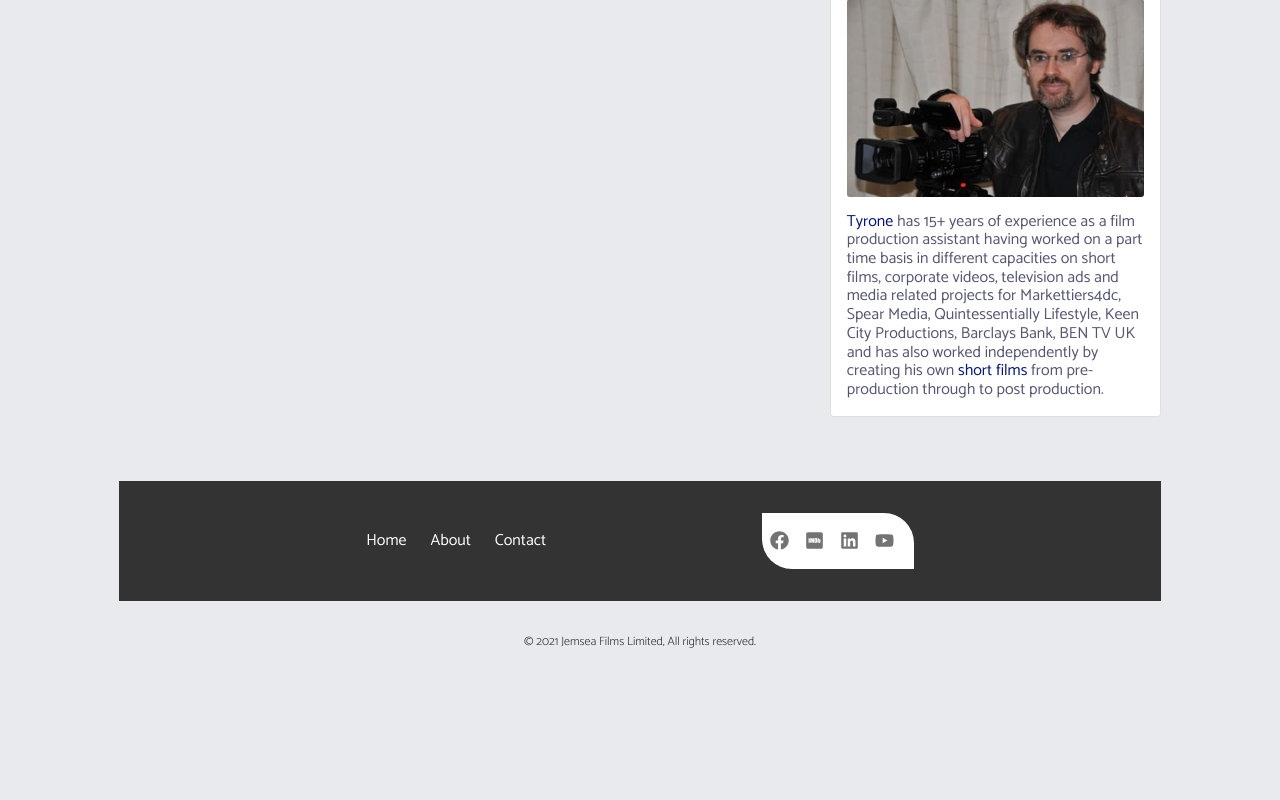
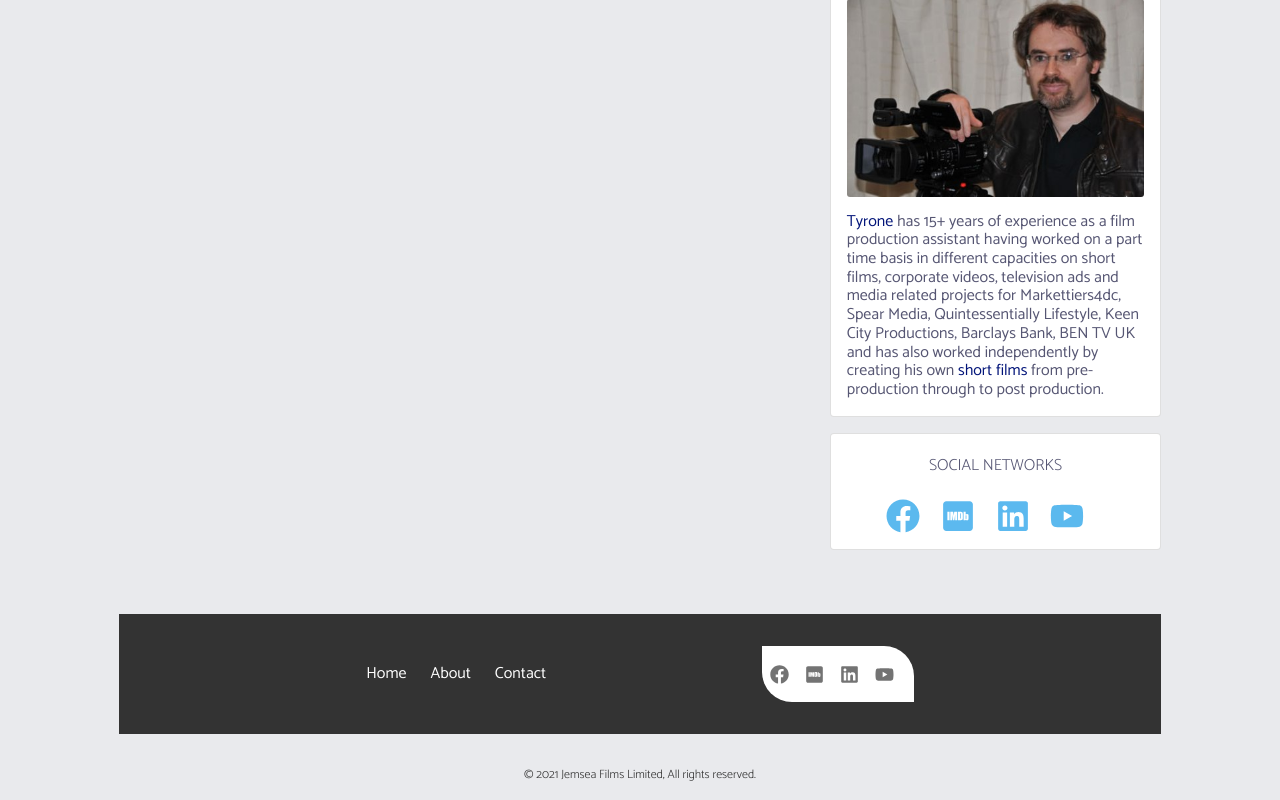
Before and after one commit to johnclamy/nextjs-blog, a Next.js app: page / in a window 1280 px wide. Shown: the part 1385-2185 px from the top of the page. Before the commit the page ends 2052 px from the top, so only its background shows below. Built offline with nearby package versions, Linux system fonts and the light colour scheme.

Commit message:
add social icons to sidebar

```diff
--- /dev/null
+++ b/components/SocialIconsSummary.js
@@ -0,0 +1,34 @@
+import Card from 'react-bootstrap/Card'
+import {
+  FaFacebook,
+  FaImdb,
+  FaLinkedin,
+  FaYoutube
+} from 'react-icons/fa'
+
+import * as SOCIAL from './SocialIcons'
+import styles from './SocialIconsSummary.module.css'
+
+export default function SocialIconsSummary () {
+  return (
+    <Card className={styles.social_icons_summary}>
+      <Card.Body>
+        <Card.Title className={styles.social_icons_summary_title}>social networks</Card.Title>
+        <Card.Text className={styles.social_icons_summary_icons}>
+          <a href={SOCIAL.FACEBOOK}>
+            <FaFacebook title='Facebook' />
+          </a>
+          <a href={SOCIAL.IMDB}>
+            <FaImdb title='Internet Movie Database' />
+          </a>
+          <a href={SOCIAL.LINKED_IN}>
+            <FaLinkedin title='LinkedIn' />
+          </a>
+          <a href={SOCIAL.YOUTUBE}>
+            <FaYoutube title='YouTube' />
+          </a>
+        </Card.Text>
+      </Card.Body>
+    </Card>
+  )
+}
--- /dev/null
+++ b/components/SocialIconsSummary.module.css
@@ -0,0 +1,32 @@
+.social_icons_summary {
+  margin-top: var(--margin);
+}
+
+.social_icons_summary_title {
+  font-size: var(--font-size);
+  font-weight: var(--font-weight-light);
+  padding: calc(var(--padding) * 0.4) 0 var(--padding) 0;
+  text-transform: uppercase;
+  text-align: center;
+}
+
+.social_icons_summary_icons {
+  display: flex;
+  justify-content: center;
+}
+
+.social_icons_summary_icons a {
+  margin-right: calc(var(--margin) * 1.3);
+}
+
+.social_icons_summary_icons a:link,
+.social_icons_summary_icons a:visited {
+  color: var(--app-light-blue);
+  text-decoration: none;
+  border-bottom: none;
+}
+
+.social_icons_summary_icons a svg {
+  height: 34px;
+  width: 34px;
+}
--- a/components/layout/Aside.js
+++ b/components/layout/Aside.js
@@ -1,11 +1,12 @@
 import AboutSummary from '../AboutSummary'
+import SocialIconsSummary from '../SocialIconsSummary'
 
 export default function Aside() {
   return (
     <div>
       <AboutSummary />
+      <SocialIconsSummary />
       {/*    Showreel
-          SocialIconsSummary
           FilmListAside */}
     </div>
   )
```
